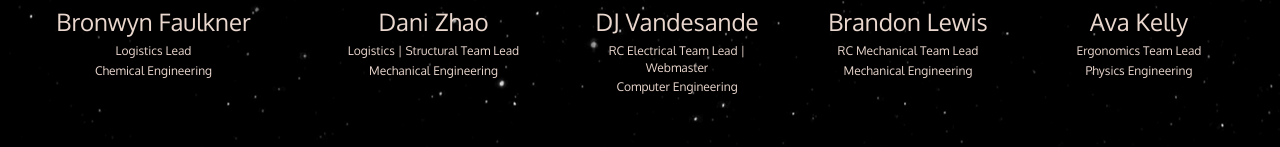
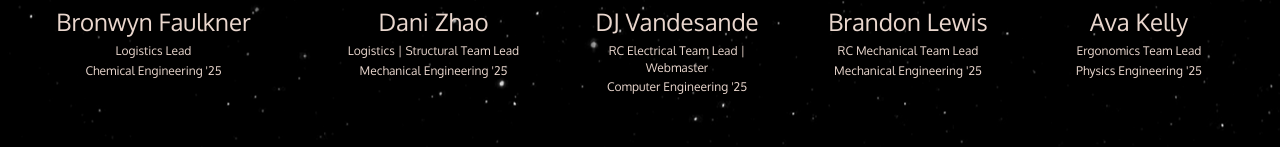
Before and after one commit to djVandes/qherc, a plain HTML site: page index.html in a window 1280 px wide. Shown: the part 1833-1980 px from the top of the page. Drawn offline with Linux system fonts and the light colour scheme.

Commit message:
member info

```diff
--- a/index.html
+++ b/index.html
@@ -160,7 +160,7 @@
                     <div class="member__details">
                         <span class="member__name">Bronwyn Faulkner</span>
                         <span class="member__role">Logistics Lead</span>
-                        <span class="member__description">Chemical Engineering</span>
+                        <span class="member__description">Chemical Engineering '25</span>
                     </div>
             </div>
             <div class="member__img-container">
@@ -169,7 +169,7 @@
                     <div class="member__details">
                         <span class="member__name">Dani Zhao</span>
                         <span class="member__role">Logistics | Structural Team Lead</span>
-                        <span class="member__description">Mechanical Engineering</span>
+                        <span class="member__description">Mechanical Engineering '25</span>
                     </div>
                 </a>
             </div>
@@ -179,7 +179,7 @@
                     <div class="member__details">
                         <span class="member__name">DJ Vandesande</span>
                         <span class="member__role">RC Electrical Team Lead | Webmaster</span>
-                        <span class="member__description">Computer Engineering</span>
+                        <span class="member__description">Computer Engineering '25</span>
                     </div>
                 </a>
             </div>
@@ -189,7 +189,7 @@
                     <div class="member__details">
                         <span class="member__name">Brandon Lewis</span>
                         <span class="member__role">RC Mechanical Team Lead</span>
-                        <span class="member__description">Mechanical Engineering</span>
+                        <span class="member__description">Mechanical Engineering '25</span>
                     </div>
                 </a>
             </div>
@@ -200,7 +200,7 @@
                     <div class="member__details">
                         <span class="member__name">Ava Kelly</span>
                         <span class="member__role">Ergonomics Team Lead</span>
-                        <span class="member__description">Physics Engineering</span>
+                        <span class="member__description">Physics Engineering '25</span>
                     </div>
                 </a>
             </div>
```
